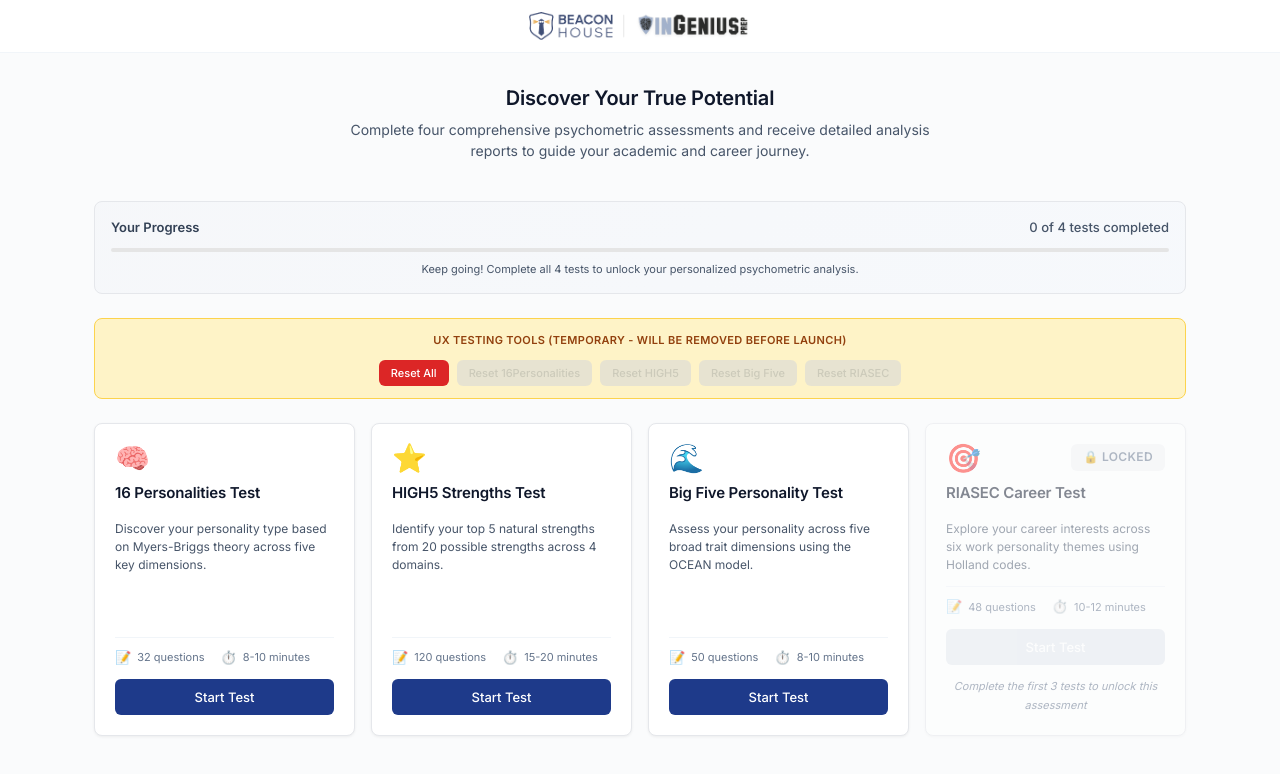
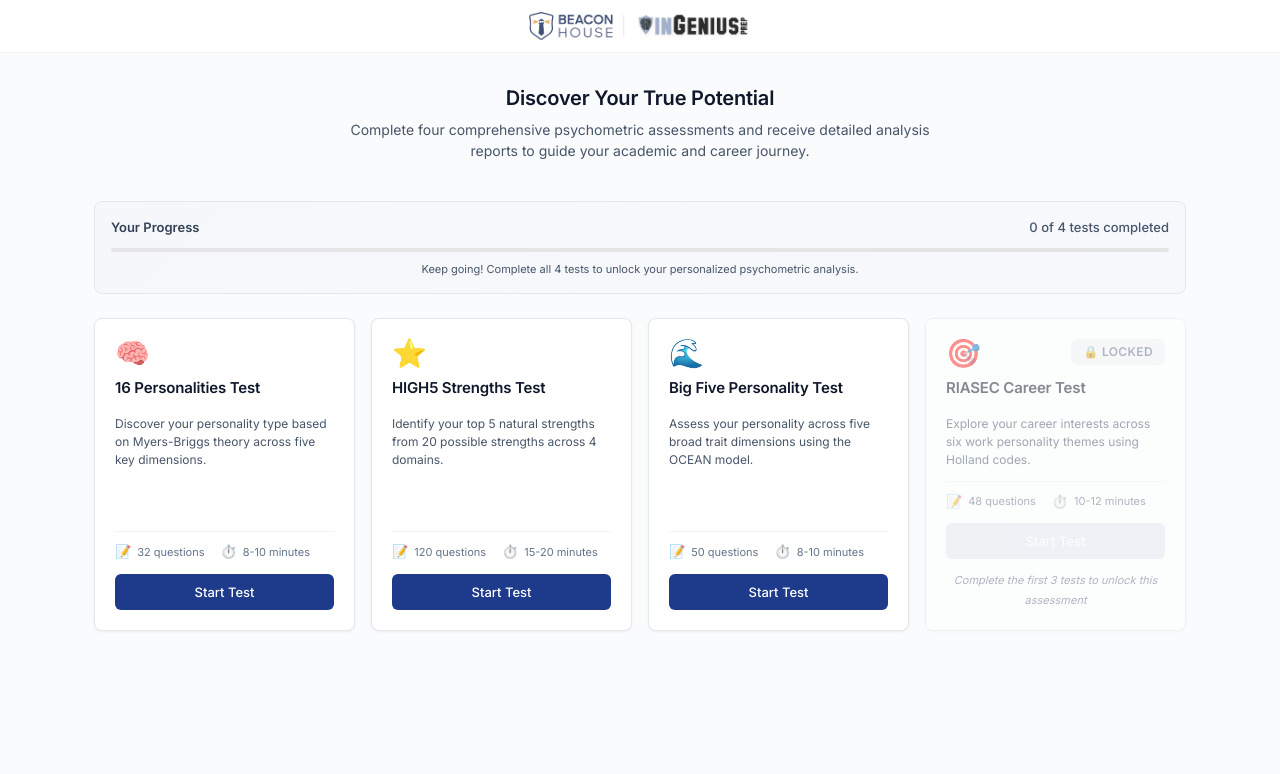
Before and after one commit to beacon-house/psychometric-analysis-tool-v2, a React (Vite) app: page / in a window 1280 px wide. Shown: the top 774 px of the page. Built offline with nearby package versions, Linux system fonts and the light colour scheme; no server answers.

Commit message:
Updated Home.tsx

```diff
--- a/src/pages/Home.tsx
+++ b/src/pages/Home.tsx
@@ -8,7 +8,6 @@
 import { ProgressIndicator } from '../components/ProgressIndicator';
 import { ContactModal } from '../components/ContactModal';
 import { useStudentData } from '../hooks/useStudentData';
-import { storage } from '../lib/storage';
 import { supabase } from '../lib/supabase';
 import { TEST_METADATA, TEST_ORDER } from '../lib/tests';
 import type { TestInfo, TestName, ContactFormData, TestStatus } from '../types';
@@ -56,91 +55,6 @@
       ...TEST_METADATA[testName],
       status: getTestStatus(testName),
     }));
-  };
-
-  const handleResetProgress = async () => {
-    if (!window.confirm('Are you sure you want to reset all test progress? This action cannot be undone.')) {
-      return;
-    }
-
-    const studentData = storage.getStudentData();
-    if (!studentData) {
-      storage.clearData();
-      window.location.reload();
-      return;
-    }
-
-    setIsSubmitting(true);
-
-    try {
-      // Delete all database records for this student
-      const { error: resultsError } = await supabase
-        .from('test_results')
-        .delete()
-        .eq('student_id', studentData.uuid);
-
-      if (resultsError) {
-        console.error('Error deleting test_results:', resultsError);
-        throw resultsError;
-      }
-
-      const { error: studentError } = await supabase
-        .from('students')
-        .delete()
-        .eq('id', studentData.uuid);
-
-      if (studentError) {
-        console.error('Error deleting student:', studentError);
-        throw studentError;
-      }
-
-      // Clear localStorage after successful database cleanup
-      storage.clearData();
-      window.location.reload();
-    } catch (error) {
-      console.error('Error resetting progress:', error);
-      alert('There was an error resetting your progress. Please try again.');
-    } finally {
-      setIsSubmitting(false);
-    }
-  };
-
-  const handleResetIndividualTest = async (testName: TestName) => {
-    if (!window.confirm(`Are you sure you want to reset progress for ${testName}? This action cannot be undone.`)) {
-      return;
-    }
-
-    const studentData = storage.getStudentData();
-    if (!studentData) {
-      storage.resetTest(testName);
-      window.location.reload();
-      return;
-    }
-
-    setIsSubmitting(true);
-
-    try {
-      // Delete database records for this specific test
-      const { error: resultsError } = await supabase
-        .from('test_results')
-        .delete()
-        .eq('student_id', studentData.uuid)
-        .eq('test_name', testName);
-
-      if (resultsError) {
-        console.error(`Error deleting test_results for ${testName}:`, resultsError);
-        throw resultsError;
-      }
-
-      // Clear localStorage test progress after successful database cleanup
-      storage.resetTest(testName);
-      window.location.reload();
-    } catch (error) {
-      console.error(`Error resetting ${testName}:`, error);
-      alert(`There was an error resetting ${testName}. Please try again.`);
-    } finally {
-      setIsSubmitting(false);
-    }
   };
 
   const handleStartTest = (testName: TestName) => {
@@ -264,25 +178,6 @@
           </div>
         )}
 
-        <div className="ux-testing-section">
-          <p className="ux-testing-label">UX Testing Tools (Temporary - Will be removed before launch)</p>
-          <div className="ux-testing-buttons">
-            <button onClick={handleResetProgress} className="reset-button reset-all">
-              Reset All
-            </button>
-            {TEST_ORDER.map(testName => (
-              <button
-                key={testName}
-                onClick={() => handleResetIndividualTest(testName)}
-                className="reset-button reset-individual"
-                disabled={!studentData?.testProgress[testName]}
-              >
-                Reset {testName}
-              </button>
-            ))}
-          </div>
-        </div>
-
         <div className="tests-grid">
           {tests.map(test => {
             const progress = studentData?.testProgress[test.id];
--- a/src/styles/Home.css
+++ b/src/styles/Home.css
@@ -107,66 +107,6 @@
   }
 }
 
-/* UX Testing Section */
-.ux-testing-section {
-  background: #FEF3C7;
-  border: 1px solid #FCD34D;
-  border-radius: 0.5rem;
-  padding: 0.75rem 1rem;
-  margin: 1.25rem 0;
-  text-align: center;
-}
-
-.ux-testing-label {
-  font-size: 0.6875rem;
-  font-weight: 600;
-  color: #92400E;
-  margin: 0 0 0.625rem;
-  text-transform: uppercase;
-  letter-spacing: 0.03em;
-}
-
-.ux-testing-buttons {
-  display: flex;
-  flex-wrap: wrap;
-  gap: 0.5rem;
-  justify-content: center;
-}
-
-.reset-button {
-  padding: 0.375rem 0.75rem;
-  font-size: 0.6875rem;
-  font-weight: 500;
-  border-radius: 0.375rem;
-  border: none;
-  cursor: pointer;
-  transition: all 0.2s ease;
-}
-
-.reset-button.reset-all {
-  background-color: #DC2626;
-  color: white;
-}
-
-.reset-button.reset-all:hover {
-  background-color: #B91C1C;
-}
-
-.reset-button.reset-individual {
-  background-color: #F59E0B;
-  color: white;
-}
-
-.reset-button.reset-individual:hover:not(:disabled) {
-  background-color: #D97706;
-}
-
-.reset-button:disabled {
-  background-color: #D1D5DB;
-  color: #9CA3AF;
-  cursor: not-allowed;
-}
-
 /* Responsive: 2x2 grid on tablets */
 @media (max-width: 1024px) {
   .tests-grid {
```
